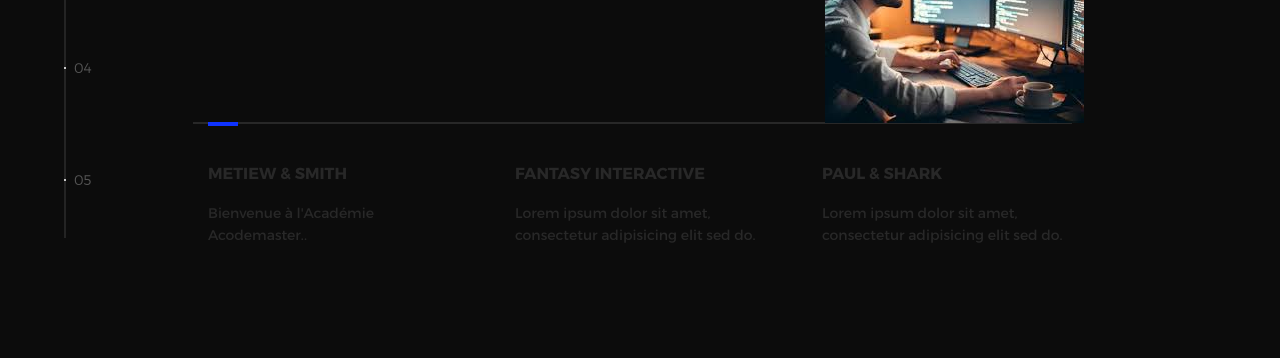
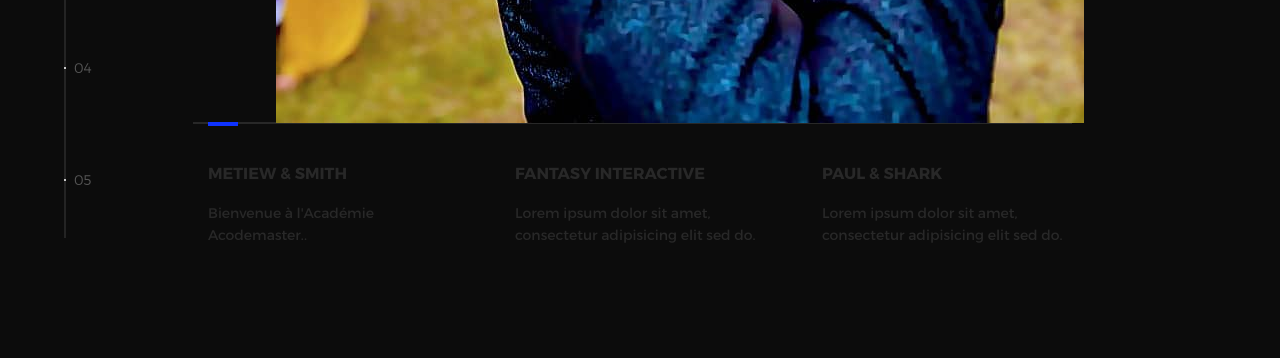
Before and after one commit to MFURANZIZA100/mfuranziza-Dusabe-hamza, a plain HTML site: page index.htm in a window 1280 px wide. Shown: the part 442-800 px from the top of the page. Drawn offline with nearby package versions, Linux system fonts and the light colour scheme.

```diff
--- a/index.htm
+++ b/index.htm
@@ -57,7 +57,7 @@
                   </svg>
                   <span class="btn-background"></span>
                 </button>
-                <img src="assets/img/software.jpeg" alt="Welcome">
+                <img src="assets/img/Amza.jpg" alt="Welcome">
               </div>
               <div class="intro--options">
                 <a href="#0">
```
